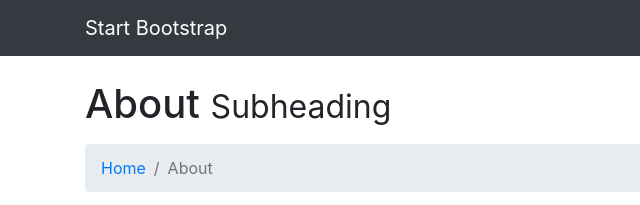
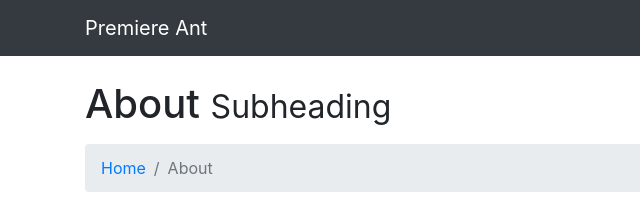
Before and after one commit to premiereant/web, a website: page about.html in a window 1280 px wide. Shown: the top 205 px of the page, 0-640 px from the left. Drawn offline with Linux system fonts and the light colour scheme.

Commit message:
Update about.html

```diff
--- a/about.html
+++ b/about.html
@@ -8,7 +8,7 @@
     <meta name="description" content="">
     <meta name="author" content="">
 
-    <title>Modern Business - Start Bootstrap Template</title>
+    <title>Modern Business - Premiere Ant Template</title>
 
     <!-- Bootstrap core CSS -->
     <link href="vendor/bootstrap/css/bootstrap.min.css" rel="stylesheet">
@@ -23,7 +23,7 @@
     <!-- Navigation -->
     <nav class="navbar fixed-top navbar-expand-lg navbar-dark bg-dark fixed-top">
       <div class="container">
-        <a class="navbar-brand" href="index.html">Start Bootstrap</a>
+        <a class="navbar-brand" href="index.html">Premiere Ant</a>
         <button class="navbar-toggler navbar-toggler-right" type="button" data-toggle="collapse" data-target="#navbarResponsive" aria-controls="navbarResponsive" aria-expanded="false" aria-label="Toggle navigation">
           <span class="navbar-toggler-icon"></span>
         </button>
```
